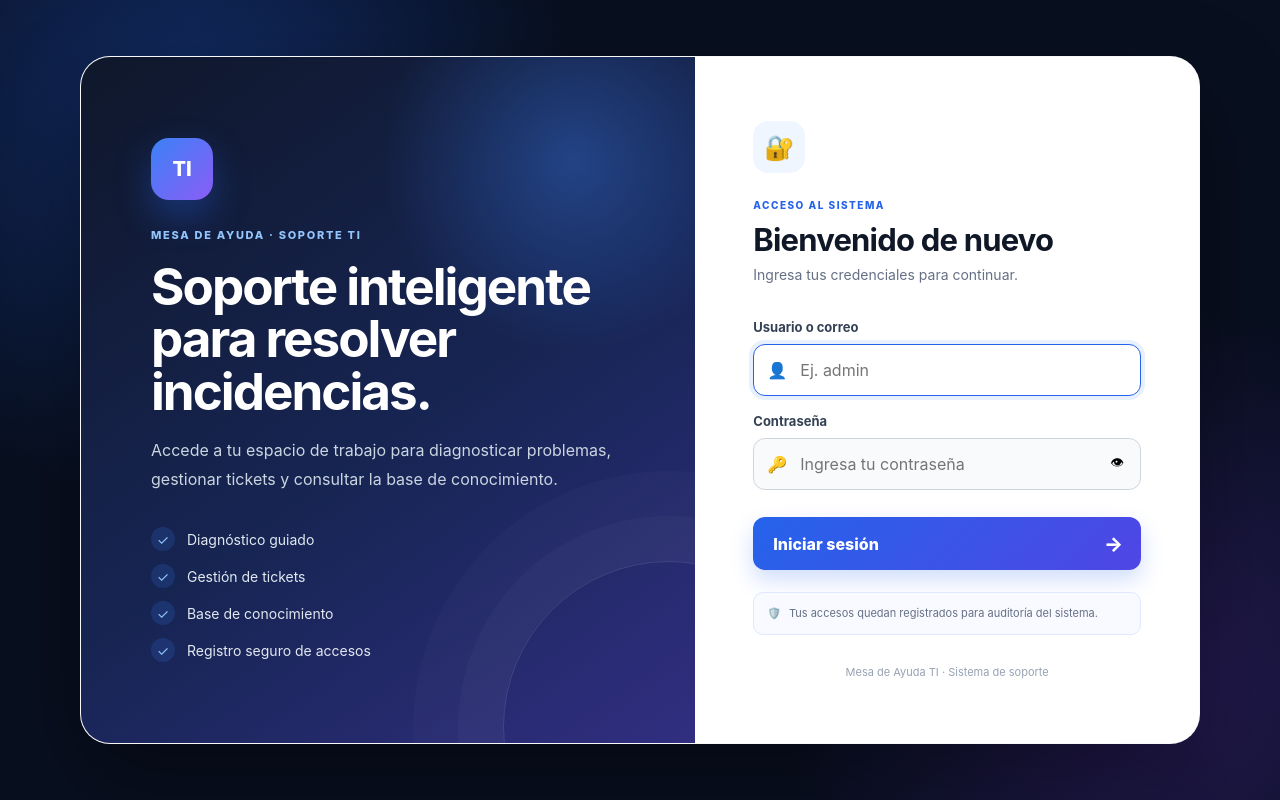
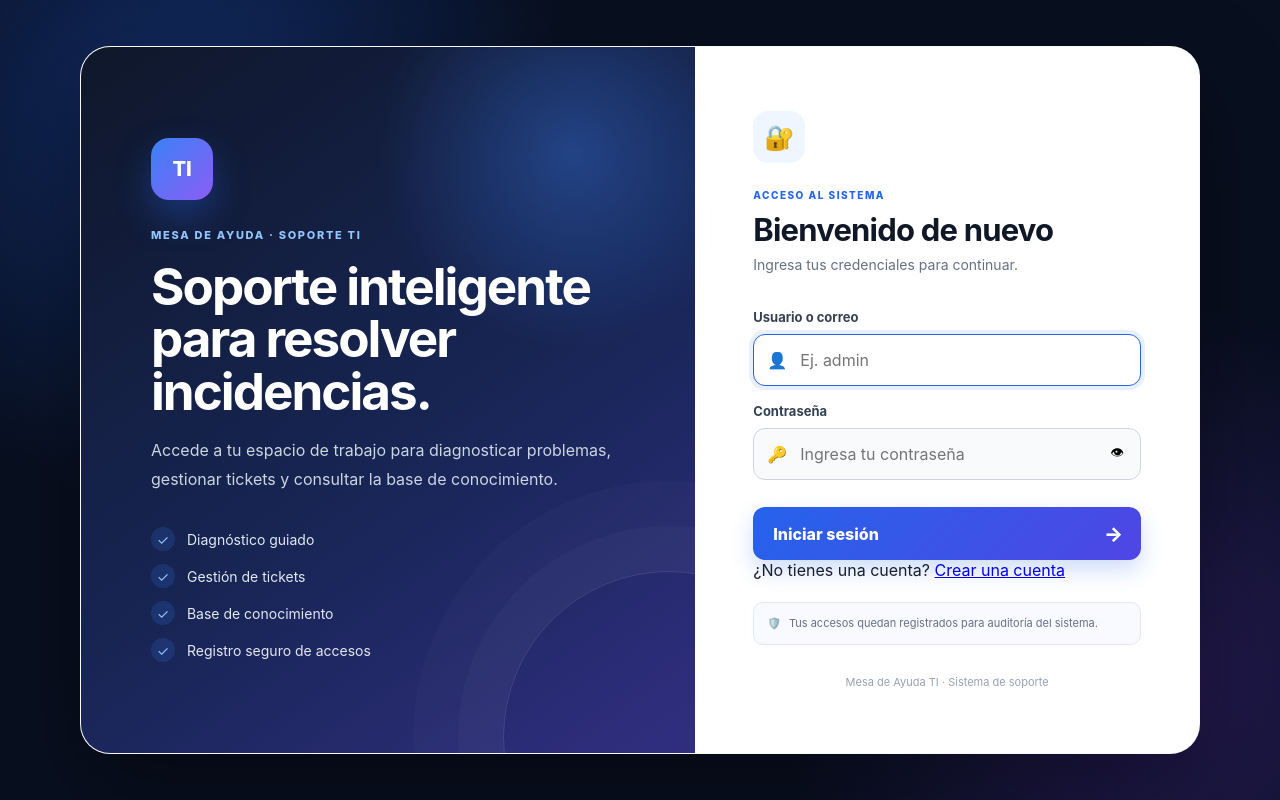
Before and after one commit to kalethgarcia76/proyecto_Final, a Flask app: page /login in a window 1280 px wide. Run offline with Flask 3, Linux system fonts and the light colour scheme.

Commit message:
feat: add registration link to login

```diff
--- a/templates/login.html
+++ b/templates/login.html
@@ -88,6 +88,11 @@
 
         </form>
 
+        <div class="register-prompt">
+            ¿No tienes una cuenta?
+            <a href="{{ url_for('auth.registro') }}">Crear una cuenta</a>
+        </div>
+
         <div class="login-security">
             <span>🛡️</span>
             Tus accesos quedan registrados para auditoría del sistema.
```
